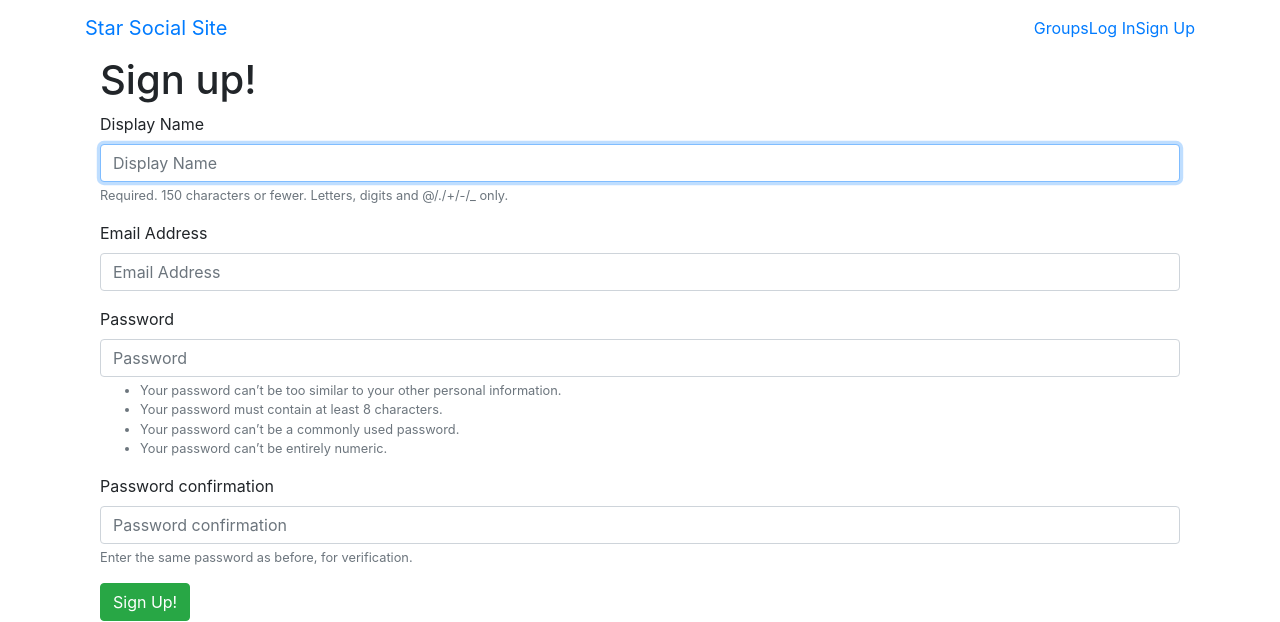
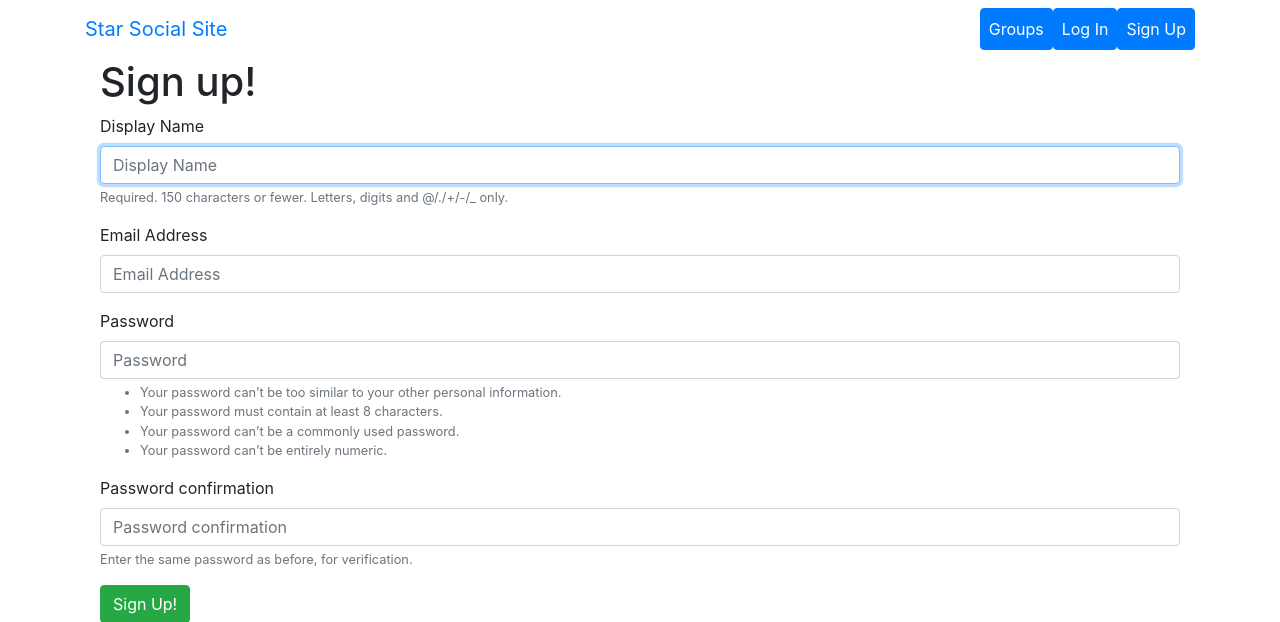
Before and after one commit to JaworskiAleksander/social_site, a Django app: page /accounts/signup/ in a window 1280 px wide. Shown: the top 622 px of the page. Run offline with Django 3.2, Linux system fonts and the light colour scheme; some libraries are stand-ins or nearby versions.

Commit message:
adjusted navbar elements to btn class

```diff
--- a/social_site/templates/base.html
+++ b/social_site/templates/base.html
@@ -23,14 +23,14 @@
             </div>
             <div class="navbar-nav ml-auto">
                 {% if user.is_authenticated %}
-                    <a href="">Post</a>
-                    <a href="">Groups</a>
-                    <a href="">Create Group</a>
-                    <a href="{% url 'logout' %}">Log out</a>
+                    <a href="" class="btn btn-primary nav-item nav-link">Post</a>
+                    <a href="" class="btn btn-primary nav-item nav-link">Groups</a>
+                    <a href="" class="btn btn-primary nav-item nav-link">Create Group</a>
+                    <a href="{% url 'logout' %}" class="btn btn-primary nav-item nav-link">Log out</a>
                 {% else %}
-                    <a href="">Groups</a>
-                    <a href="{% url 'login' %}">Log In</a>
-                    <a href="{% url 'accounts:signup' %}">Sign Up</a>
+                    <a href="" class="btn btn-primary nav-item nav-link">Groups</a>
+                    <a href="{% url 'login' %}" class="btn btn-primary nav-item nav-link">Log In</a>
+                    <a href="{% url 'accounts:signup' %}" class="btn btn-primary nav-item nav-link">Sign Up</a>
                 {% endif %}
             </div>
         </div>
```
